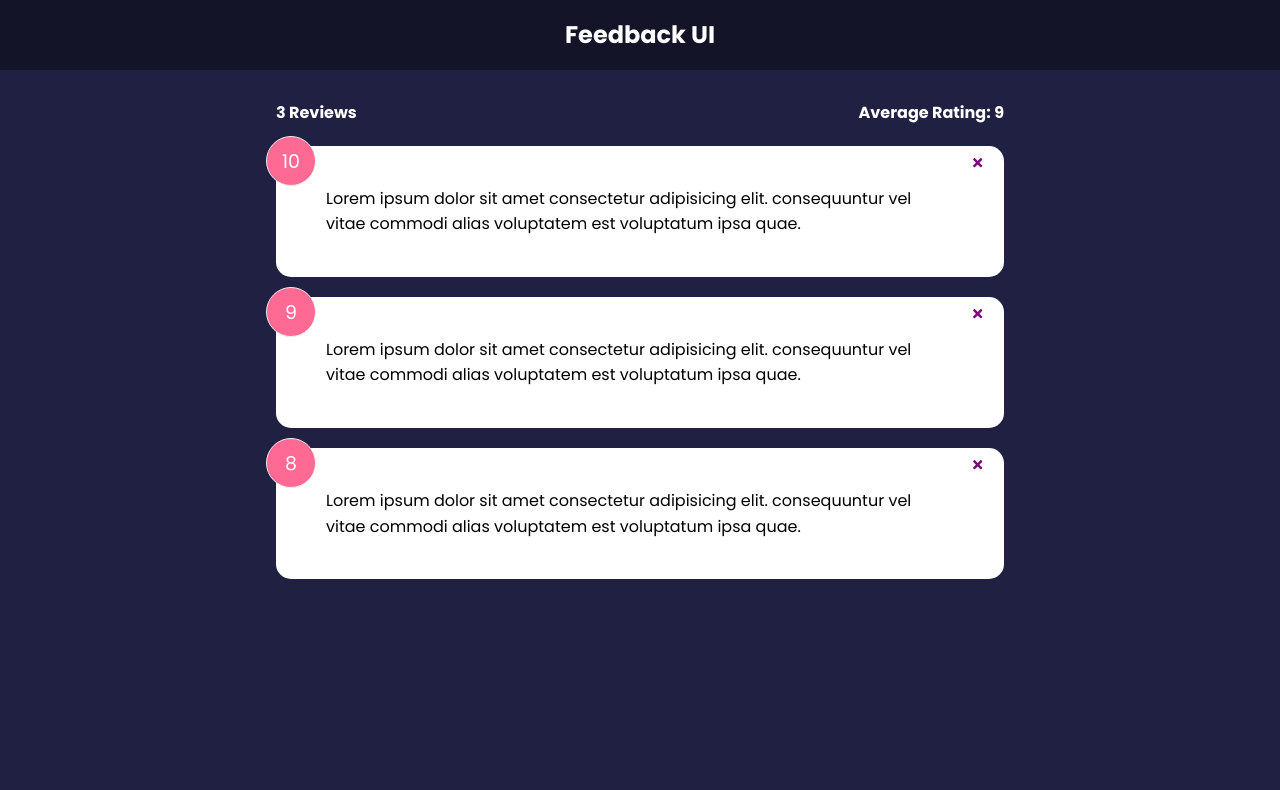
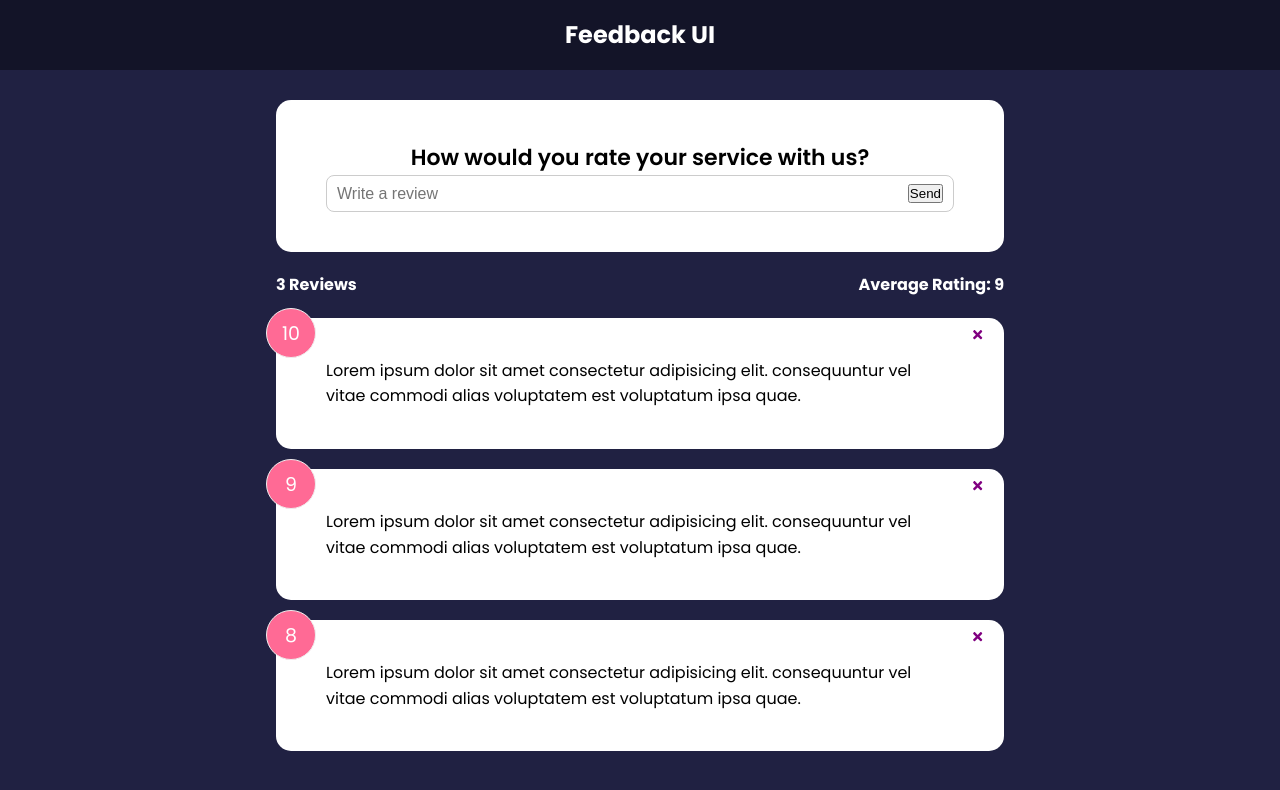
Before and after one commit to nycwy/Feedback-List-React, a React (Vite) app: page / in a window 1280 px wide. Shown: the top 790 px of the page. Built offline with nearby package versions, Linux system fonts and the light colour scheme.

Commit message:
Input form added

```diff
--- a/src/App.jsx
+++ b/src/App.jsx
@@ -3,6 +3,7 @@
 import FeedbackData from "./data/FeedbackData";
 import { useState } from "react";
 import FeedbackStats from './components/FeedbackStats'
+import FeedbackForm from "./components/FeedbackForm";
 
 function App() {
   const [feedback, setFeedback] = useState(FeedbackData);
@@ -15,6 +16,7 @@
     <>
       <Header />
       <div className="container">
+        <FeedbackForm />
         <FeedbackStats feedback={feedback} />
         <FeedbackList feedback={ feedback} handleDelete={deleteFeedback} />
       </div>
--- /dev/null
+++ b/src/components/FeedbackForm.jsx
@@ -0,0 +1,23 @@
+import { useState } from "react"
+import Card from "./shared/Card"
+function FeedbackForm() {
+    const [text, setText] = useState();
+
+    const handleTextChange = (e) => {
+        setText(e.target.value)
+    }
+
+    return (
+        <Card>
+            <form>
+                <h2>How would you rate your service with us?</h2>
+                <div className="input-group">
+                    <input onChange={handleTextChange} type="text" placeholder="Write a review" />
+                    <button type="submit">Send</button>
+                </div>
+            </form>
+        </Card>
+    )
+}
+
+export default FeedbackForm
```
